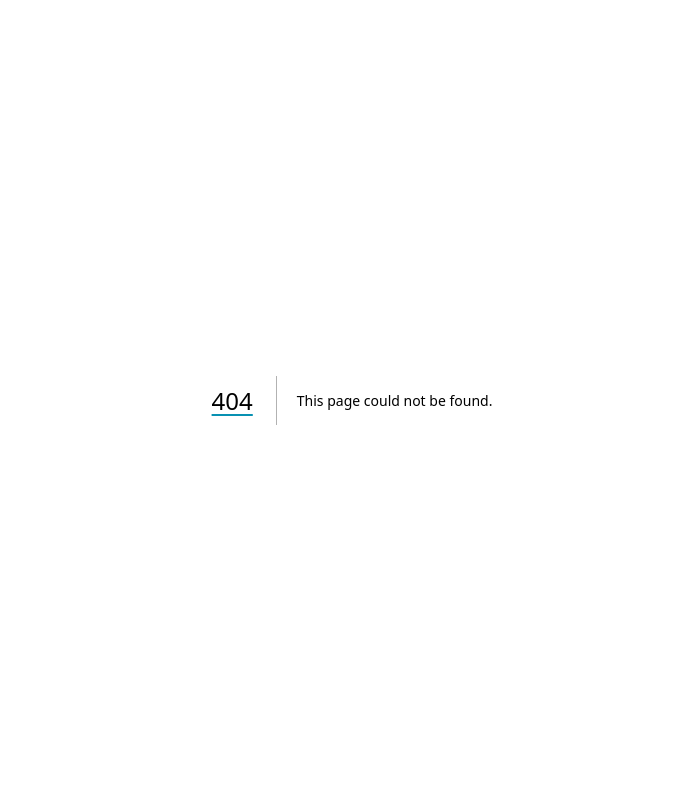
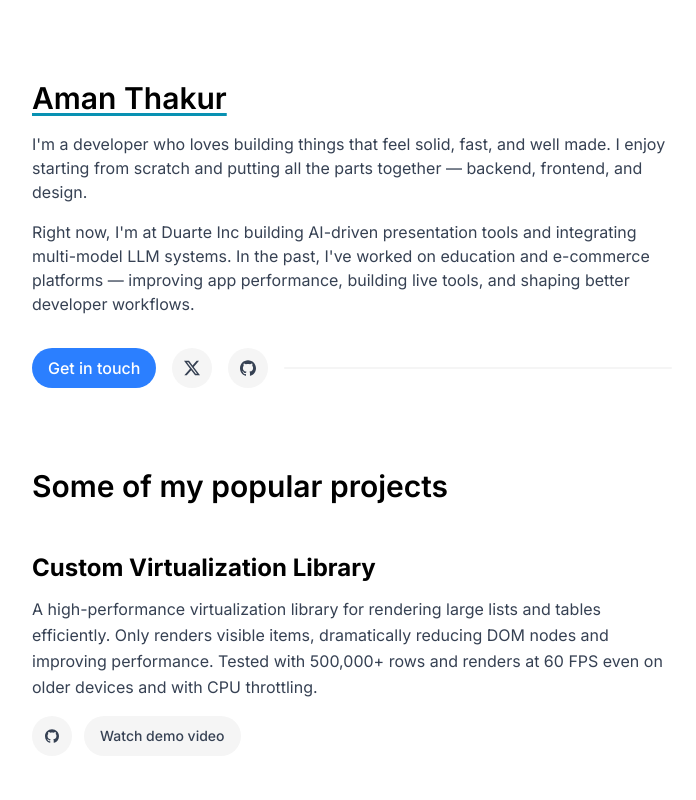
Before and after one commit to madebyaman/portfolio, a Next.js app: page /home in a window 1280 px wide. Before the commit this address had no page. Shown: the top 800 px of the page, without its empty margins (288-984 px from the left). Built offline with nearby package versions, Linux system fonts and the light colour scheme.

Commit message:
Update home page styling and links - change Get in touch to mailto link, match heading styles, render project links as icons/buttons

```diff
--- /dev/null
+++ b/app/home/page.tsx
@@ -0,0 +1,164 @@
+"use client";
+
+import { projectsList } from "components/data";
+import Link from "next/link";
+import { ReactNode } from "react";
+import { SiGithub, SiX } from "react-icons/si";
+
+const Home = () => {
+  const featuredProjects = projectsList.filter((p) => p.highlighted);
+
+  return (
+    <div className="bg-white">
+      {/* Header Section */}
+      <section className="px-4 pt-20 max-w-2xl mx-auto">
+        <h1 className="text-3xl font-semibold mb-4">Aman Thakur</h1>
+
+        <div className="space-y-4 text-gray-700 mb-8">
+          <p>
+            I'm a developer who loves building things that feel solid, fast, and
+            well made. I enjoy starting from scratch and putting all the parts
+            together — backend, frontend, and design.
+          </p>
+          <p>
+            Right now, I'm at Duarte Inc building AI-driven presentation tools
+            and integrating multi-model LLM systems. In the past, I've worked on
+            education and e-commerce platforms — improving app performance,
+            building live tools, and shaping better developer workflows.
+          </p>
+        </div>
+
+        {/* Social Links */}
+        <div className="flex gap-4 items-center">
+          <PrimaryButton href="mailto:amanthakur95@gmail.com">
+            Get in touch
+          </PrimaryButton>
+          <LinkIconButton
+            href="https://x.com/imamanthakur"
+            target="_blank"
+            rel="noopener noreferrer"
+          >
+            <SiX />
+          </LinkIconButton>
+          <LinkIconButton
+            href="https://github.com/madebyaman"
+            target="_blank"
+            rel="noopener noreferrer"
+          >
+            <SiGithub />
+          </LinkIconButton>
+          <div className="grow rounded-md bg-neutral-100 h-0.5 shrink" />
+        </div>
+      </section>
+
+      {/* Projects Section */}
+      <section className="px-4 py-20 max-w-2xl mx-auto">
+        <h2 className="text-3xl font-semibold mb-12">
+          Some of my popular projects
+        </h2>
+
+        <div className="space-y-12">
+          {featuredProjects.map((project) => (
+            <div key={project.name}>
+              <h3 className="text-2xl font-bold mb-3">{project.name}</h3>
+              <p className="text-gray-700 mb-4 leading-relaxed">
+                {project.description}
+              </p>
+              <div className="flex gap-3">
+                {project.links.map((link) => {
+                  const isVideoLink =
+                    link.name.toLowerCase().includes("video") ||
+                    link.name.toLowerCase().includes("loom");
+
+                  if (isVideoLink) {
+                    return (
+                      <SecondaryButton
+                        key={link.name}
+                        href={link.url}
+                        target="_blank"
+                        className="text-sm"
+                      >
+                        {link.name}
+                      </SecondaryButton>
+                    );
+                  }
+
+                  return (
+                    <LinkIconButton
+                      key={link.name}
+                      href={link.url}
+                      target={link.externalLink ? "_blank" : undefined}
+                      rel={
+                        link.externalLink ? "noopener noreferrer" : undefined
+                      }
+                      className="text-sm"
+                    >
+                      <SiGithub />
+                    </LinkIconButton>
+                  );
+                })}
+              </div>
+            </div>
+          ))}
+        </div>
+      </section>
+    </div>
+  );
+};
+
+interface LinkIconButtonProps
+  extends React.AnchorHTMLAttributes<HTMLAnchorElement> {
+  children: ReactNode;
+}
+
+const baseButtonClasses = "h-10 px-4 py-2 rounded font-medium";
+const secondaryClasses = "bg-neutral-100 hover:bg-neutral-200 text-gray-700";
+
+function LinkIconButton({
+  children,
+  className = "",
+  ...props
+}: LinkIconButtonProps) {
+  return (
+    <a
+      className={`${baseButtonClasses} ${secondaryClasses} rounded-full h-10 w-10 grid place-content-center ${className}`}
+      {...props}
+    >
+      {children}
+    </a>
+  );
+}
+
+function PrimaryButton({
+  children,
+  className = "",
+  href,
+  ...props
+}: LinkIconButtonProps) {
+  return (
+    <a
+      href={href}
+      className={`${baseButtonClasses} bg-blue-500 rounded-4xl cursor-pointer text-white hover:bg-blue-600 button ${className}`}
+      {...(props as React.AnchorHTMLAttributes<HTMLAnchorElement>)}
+    >
+      {children}
+    </a>
+  );
+}
+
+function SecondaryButton({
+  children,
+  className = "",
+  ...props
+}: LinkIconButtonProps) {
+  return (
+    <a
+      className={`${baseButtonClasses} ${secondaryClasses} ${className} rounded-4xl cursor-pointer grid place-content-center`}
+      {...props}
+    >
+      {children}
+    </a>
+  );
+}
+
+export default Home;
```
